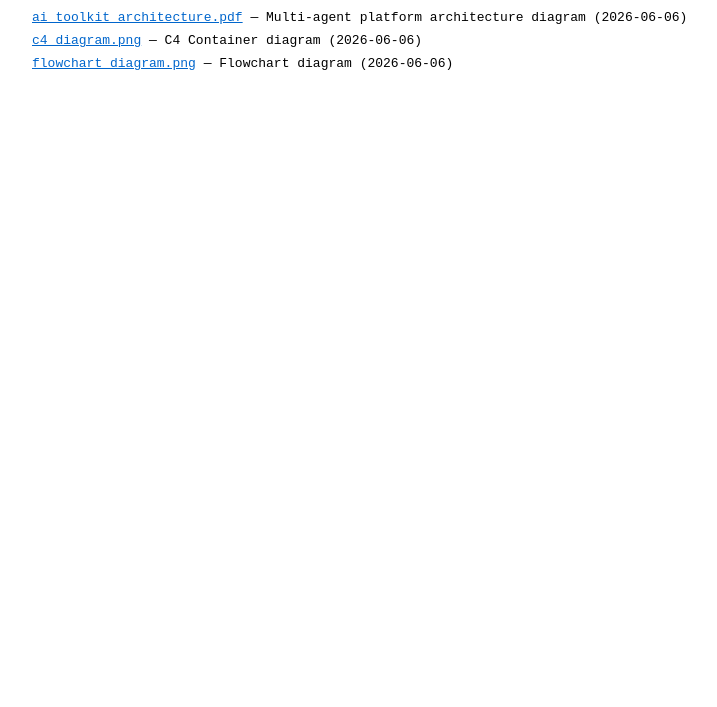
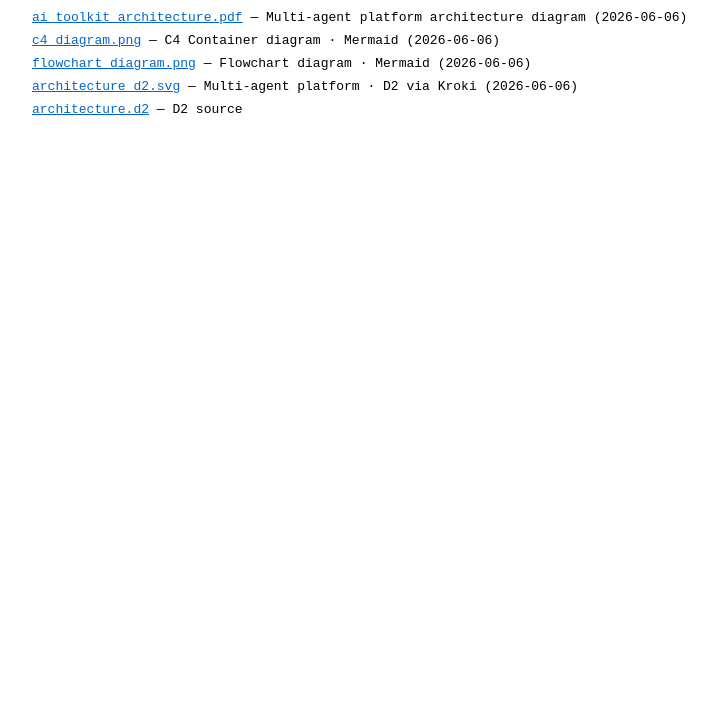
Before and after one commit to kellmat74/ai-toolkit, a plain HTML site: page index.html in a window 1280 px wide. Shown: the part 93-800 px from the top of the page, without its empty margins (208-925 px from the left). Drawn offline with Linux system fonts and the light colour scheme.

Commit message:
Add D2 architecture diagram (Kroki-rendered SVG + source)

```diff
--- a/index.html
+++ b/index.html
@@ -17,8 +17,10 @@
   <p>Generated outputs from Claude + Hermes agent sessions.</p>
   <ul>
     <li><a href="ai_toolkit_architecture.pdf">ai_toolkit_architecture.pdf</a> &mdash; Multi-agent platform architecture diagram (2026-06-06)</li>
-    <li><a href="c4_diagram.png">c4_diagram.png</a> &mdash; C4 Container diagram (2026-06-06)</li>
-    <li><a href="flowchart_diagram.png">flowchart_diagram.png</a> &mdash; Flowchart diagram (2026-06-06)</li>
+    <li><a href="c4_diagram.png">c4_diagram.png</a> &mdash; C4 Container diagram · Mermaid (2026-06-06)</li>
+    <li><a href="flowchart_diagram.png">flowchart_diagram.png</a> &mdash; Flowchart diagram · Mermaid (2026-06-06)</li>
+    <li><a href="architecture_d2.svg">architecture_d2.svg</a> &mdash; Multi-agent platform · D2 via Kroki (2026-06-06)</li>
+    <li><a href="architecture.d2">architecture.d2</a> &mdash; D2 source</li>
   </ul>
 </body>
 </html>
```
Also changed, not shown: architecture_d2.svg (added), 1 other file.
